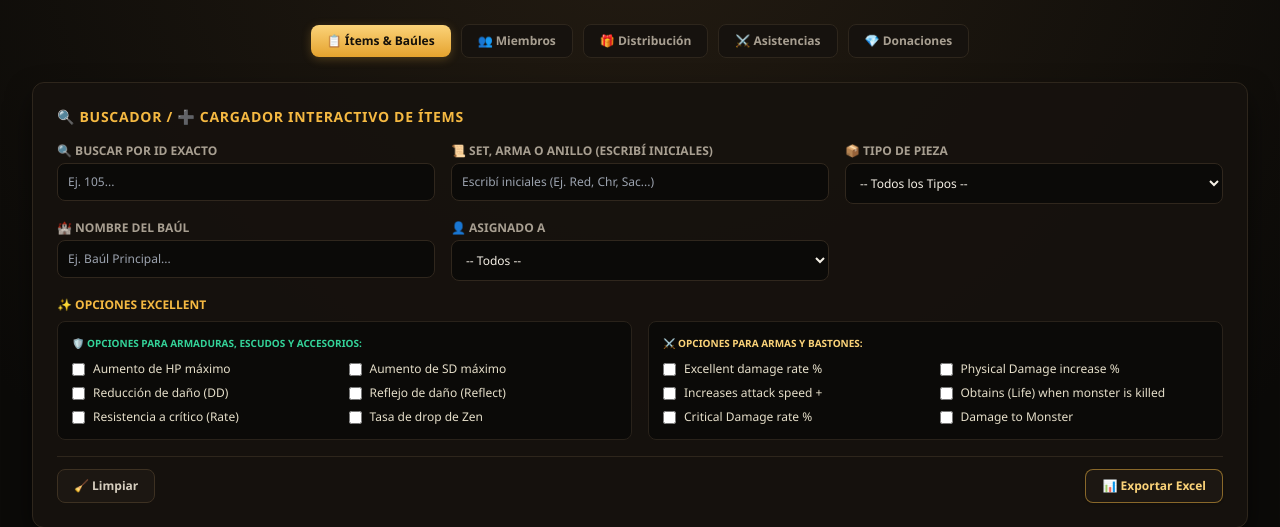
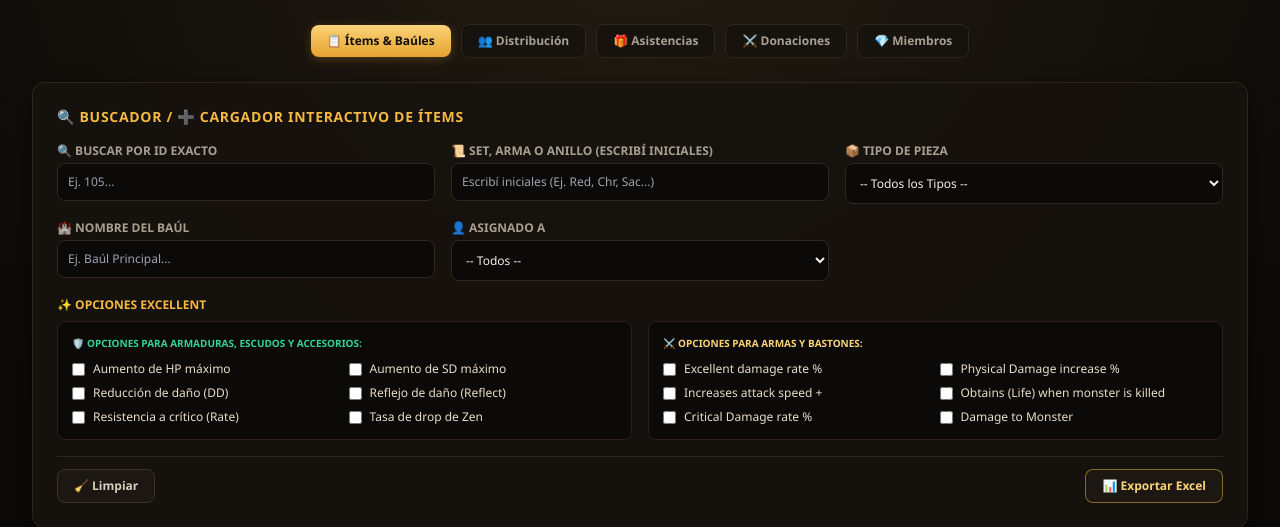
Before and after one commit to SirPinion1988/MULTIVERSO, a Flask app: page /items in a window 1280 px wide. Shown: the part 132-659 px from the top of the page. Run offline with Flask 3, Linux system fonts and the light colour scheme; data that the repository does not hold is empty; some libraries are stand-ins or nearby versions.

Commit message:
CAMBIO BOTONES items.html

```diff
--- a/templates/items.html
+++ b/templates/items.html
@@ -127,10 +127,10 @@
     <!-- NAVEGACIÓN POR PESTAÑAS -->
     <div class="flex flex-wrap items-center justify-center gap-2.5 mb-6 w-full max-w-7xl">
         <button onclick="cambiarSeccion('ITEMS')" id="btn-sec-items" class="btn-gold-mudream px-4 py-2 rounded-lg text-xs transition">📋 Ítems & Baúles</button>
-        <button onclick="cambiarSeccion('CLAN')" id="btn-sec-clan" class="bg-[#16120e] hover:bg-[#221c15] border border-[#2e261c] text-[#a89f91] px-4 py-2 rounded-lg text-xs font-bold transition">👥 Miembros</button>
-        <button onclick="cambiarSeccion('DISTRIBUCION')" id="btn-sec-distribucion" class="bg-[#16120e] hover:bg-[#221c15] border border-[#2e261c] text-[#a89f91] px-4 py-2 rounded-lg text-xs font-bold transition">🎁 Distribución</button>
-        <button onclick="cambiarSeccion('ASISTENCIAS')" id="btn-sec-asistencias" class="bg-[#16120e] hover:bg-[#221c15] border border-[#2e261c] text-[#a89f91] px-4 py-2 rounded-lg text-xs font-bold transition">⚔️ Asistencias</button>
-        <button onclick="cambiarSeccion('DONACIONES')" id="btn-sec-donaciones" class="bg-[#16120e] hover:bg-[#221c15] border border-[#2e261c] text-[#a89f91] px-4 py-2 rounded-lg text-xs font-bold transition">💎 Donaciones</button>
+        <button onclick="cambiarSeccion('DISTRIBUCION')" id="btn-sec-Distribucion" class="bg-[#16120e] hover:bg-[#221c15] border border-[#2e261c] text-[#a89f91] px-4 py-2 rounded-lg text-xs font-bold transition">👥 Distribución</button>
+        <button onclick="cambiarSeccion('ASISTENCIAS')" id="btn-sec-Asistencias" class="bg-[#16120e] hover:bg-[#221c15] border border-[#2e261c] text-[#a89f91] px-4 py-2 rounded-lg text-xs font-bold transition">🎁 Asistencias</button>
+        <button onclick="cambiarSeccion('DONACIONES')" id="btn-sec-Donaciones" class="bg-[#16120e] hover:bg-[#221c15] border border-[#2e261c] text-[#a89f91] px-4 py-2 rounded-lg text-xs font-bold transition">⚔️ Donaciones</button>
+        <button onclick="cambiarSeccion('CLAN')" id="btn-sec-CLAN" class="bg-[#16120e] hover:bg-[#221c15] border border-[#2e261c] text-[#a89f91] px-4 py-2 rounded-lg text-xs font-bold transition">💎 Miembros</button>
         <button onclick="cambiarSeccion('USERS')" id="btn-sec-users" class="bg-[#16120e] hover:bg-[#221c15] border border-[#2e261c] text-[#a89f91] px-4 py-2 rounded-lg text-xs font-bold transition hidden">⚙️ Usuarios</button>
     </div>
 
```
